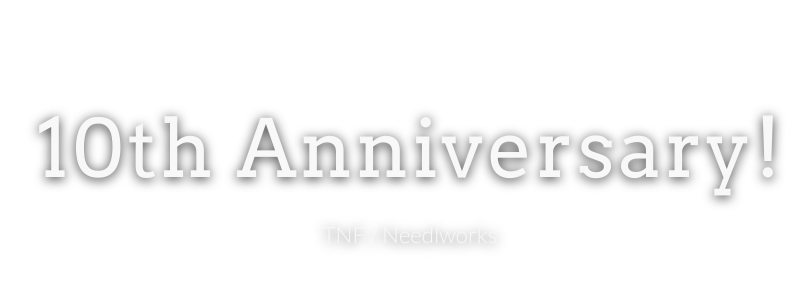
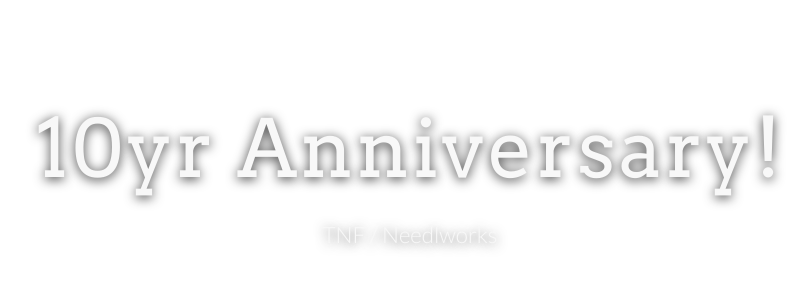
Before and after one commit to Needlworks/10yr-anniversary, a Jekyll site: the page built from index.html, in a window 1280 px wide and 900 px high. Shown: the part 195-483 px from the top of the window, without its empty margins (230-1042 px from the left). Built offline with Jekyll 4.4.1, drawn with Linux system fonts in a browser that asks for light colours; nearby versions of some CDN libraries.

Commit message:
Change 10th -> 10yr

```diff
--- a/index.html
+++ b/index.html
@@ -21,7 +21,7 @@ layout: default
   <div class="intro-image" style="background-image: url('{{ site.baseurl }}/img/intro/intro10.jpg');"></div>
   <div class="intro-image" style="background-image: url('{{ site.baseurl }}/img/intro/intro11.jpg');"></div>
   <div class="col-xs-12 text-center abcen1">
-    <h1 class="h1_home wow fadeIn" data-wow-delay="0.4s">10th Anniversary!</h1>
+    <h1 class="h1_home wow fadeIn" data-wow-delay="0.4s">10yr Anniversary!</h1>
     <h3 class="h3_home wow fadeIn" data-wow-delay="0.6s">TNF / Needlworks</h3>
     <!-- ul class="list-inline intro-social-buttons">
       <li><a href="https://twitter.com/galantiandrea" class="btn btn-lg mybutton_cyano wow fadeIn" data-wow-delay="0.8s"><span class="network-name">Twitter</span></a>
```
